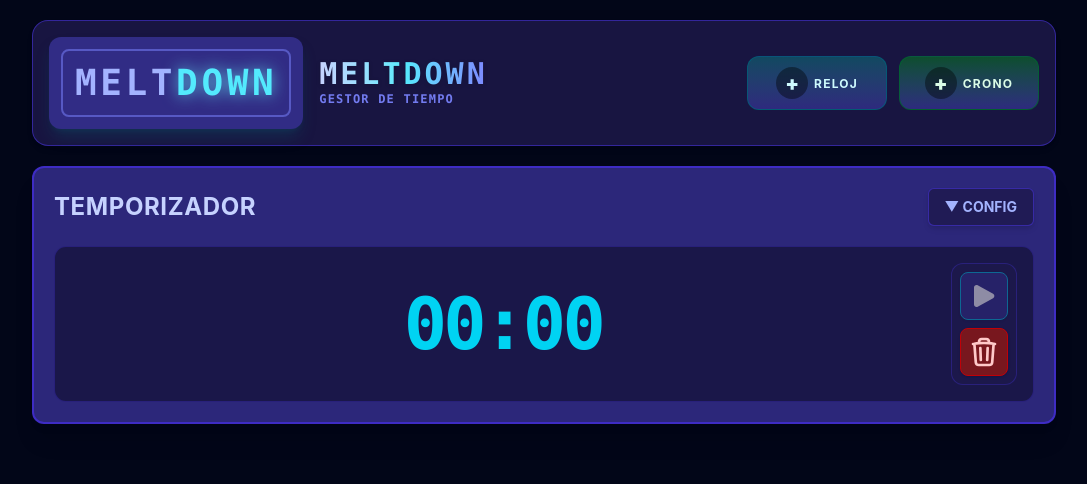
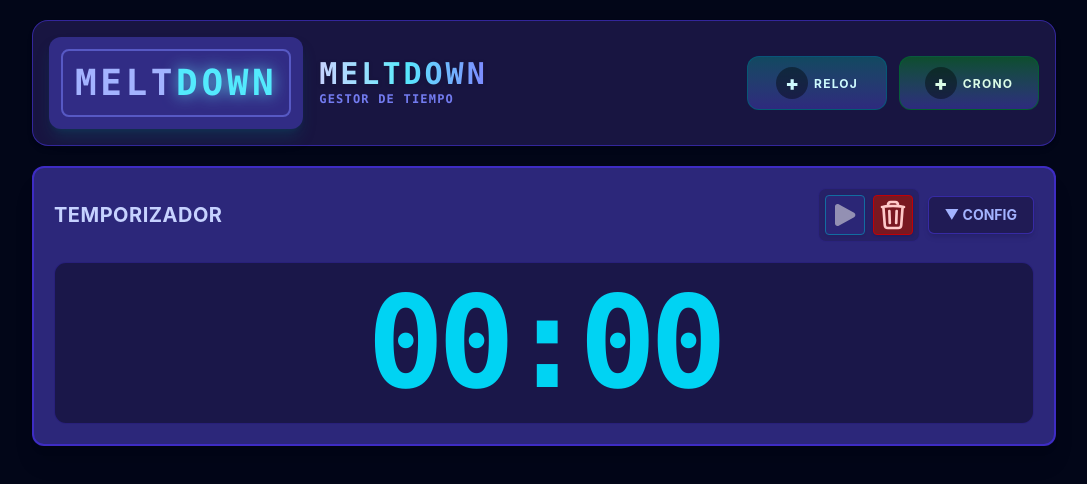
Before and after one commit to jarland12/meltdown-timer, a React (Vite) app: page / in a window 1280 px wide. Shown: the top 484 px of the page, without its empty margins (96-1183 px from the left). Built offline with nearby package versions, Linux system fonts and the light colour scheme.

Commit message:
Add files via upload

```diff
--- a/src/App.tsx
+++ b/src/App.tsx
@@ -154,39 +154,42 @@ const Timer = ({ onDelete }: TimerProps) => {
       )}
 
       {/* Encabezado del Temporizador */}
-      <div className="flex justify-between items-center mb-3">
-        <div className="font-bold text-indigo-200 truncate pr-4 flex-grow text-lg sm:text-2xl tracking-wide uppercase">
+      <div className="flex justify-between items-center mb-3 gap-2">
+        <div className="font-bold text-indigo-200 truncate pr-2 flex-grow text-base sm:text-xl tracking-wide uppercase">
           {name || "TEMPORIZADOR"}
         </div>
+
+        {/* Controles en el encabezado (visibles solo cuando está minimizado) */}
+        {isMinimized && (
+          <div className="flex flex-row gap-1 sm:gap-2 justify-center bg-indigo-950/40 p-1 sm:p-1.5 rounded-lg border border-indigo-800/30">
+            {!isRunning ? (
+              <button onClick={startTimer} disabled={time === 0} className="w-8 h-8 sm:w-10 sm:h-10 flex items-center justify-center rounded bg-cyan-700 text-white hover:bg-cyan-600 transition-colors disabled:opacity-50 disabled:bg-indigo-900 border border-cyan-500 shadow-sm">
+                <PlayIcon />
+              </button>
+            ) : (
+              <button onClick={stopTimer} className="w-8 h-8 sm:w-10 sm:h-10 flex items-center justify-center rounded bg-amber-600 text-white hover:bg-amber-500 transition-colors border border-amber-400 shadow-sm">
+                <PauseIcon />
+              </button>
+            )}
+            <button onClick={onDelete} className="w-8 h-8 sm:w-10 sm:h-10 flex items-center justify-center rounded bg-red-900/90 text-red-200 hover:bg-red-700 hover:text-white transition-colors border border-red-700 shadow-sm">
+              <TrashIcon />
+            </button>
+          </div>
+        )}
+
         <button
           onClick={() => setIsMinimized(!isMinimized)}
-          className="text-indigo-300 hover:text-white font-bold transition-colors bg-indigo-950/80 px-3 py-1.5 sm:px-4 sm:py-2 rounded-md border border-indigo-600/50 hover:bg-indigo-700 hover:border-indigo-400 text-xs sm:text-sm shadow-md"
+          className="text-indigo-300 hover:text-white font-bold transition-colors bg-indigo-950/80 px-2.5 py-1.5 sm:px-4 sm:py-2 rounded-md border border-indigo-600/50 hover:bg-indigo-700 hover:border-indigo-400 text-[0.65rem] sm:text-sm shadow-md whitespace-nowrap"
         >
           {isMinimized ? "▼ CONFIG" : "▲ OCULTAR"}
         </button>
       </div>
 
-      {/* VISTA MINIMIZADA (NÚMEROS MÁS COMPACTOS) */}
+      {/* VISTA MINIMIZADA (NÚMEROS SOLOS) */}
       <div className={`transition-all duration-300 overflow-hidden ${isMinimized ? 'opacity-100 max-h-[300px] mt-2' : 'opacity-0 max-h-0'}`}>
-        <div className="flex flex-row items-center justify-between gap-4 bg-black/40 p-4 rounded-xl border border-indigo-800/50">
-
-          <div className={`font-mono font-black tracking-tighter tabular-nums ${timerDisplayColor} text-5xl sm:text-6xl lg:text-7xl leading-none flex-grow text-center`}>
+        <div className="flex flex-row items-center justify-center bg-black/40 p-4 rounded-xl border border-indigo-800/50">
+          <div className={`font-mono font-black tracking-tighter tabular-nums ${timerDisplayColor} text-6xl sm:text-8xl lg:text-9xl leading-none text-center`}>
             {formatTime(time)}
-          </div>
-
-          <div className="flex flex-col gap-2 justify-center bg-indigo-950/60 p-2 rounded-xl border border-indigo-800/50">
-            {!isRunning ? (
-              <button onClick={startTimer} disabled={time === 0} className="w-10 h-10 sm:w-12 sm:h-12 flex items-center justify-center rounded-lg bg-cyan-700 text-white hover:bg-cyan-600 transition-colors disabled:opacity-50 disabled:bg-indigo-900 border border-cyan-500 shadow-sm">
-                <PlayIcon />
-              </button>
-            ) : (
-              <button onClick={stopTimer} className="w-10 h-10 sm:w-12 sm:h-12 flex items-center justify-center rounded-lg bg-amber-600 text-white hover:bg-amber-500 transition-colors border border-amber-400 shadow-sm">
-                <PauseIcon />
-              </button>
-            )}
-            <button onClick={onDelete} className="w-10 h-10 sm:w-12 sm:h-12 flex items-center justify-center rounded-lg bg-red-900/90 text-red-200 hover:bg-red-700 hover:text-white transition-colors border border-red-700 shadow-sm">
-              <TrashIcon />
-            </button>
           </div>
         </div>
       </div>
@@ -271,39 +274,42 @@ const Stopwatch = ({ onDelete }: StopwatchProps) => {
   return (
     <div className="relative rounded-xl p-4 sm:p-5 h-auto flex flex-col border border-indigo-700/80 shadow-xl w-full bg-indigo-900/80">
 
-      <div className="flex justify-between items-center mb-3">
-        <div className="font-bold text-green-300/90 truncate pr-4 flex-grow text-lg sm:text-2xl tracking-wide uppercase">
+      <div className="flex justify-between items-center mb-3 gap-2">
+        <div className="font-bold text-green-300/90 truncate pr-2 flex-grow text-base sm:text-xl tracking-wide uppercase">
           {name || "CRONÓMETRO"}
         </div>
+
+        {/* Controles en el encabezado (visibles solo cuando está minimizado) */}
+        {isMinimized && (
+          <div className="flex flex-row gap-1 sm:gap-2 justify-center bg-indigo-950/40 p-1 sm:p-1.5 rounded-lg border border-indigo-800/30">
+            {!isRunning ? (
+              <button onClick={startStopwatch} className="w-8 h-8 sm:w-10 sm:h-10 flex items-center justify-center rounded bg-green-700 text-white hover:bg-green-600 transition-colors border border-green-500 shadow-sm">
+                <PlayIcon />
+              </button>
+            ) : (
+              <button onClick={stopStopwatch} className="w-8 h-8 sm:w-10 sm:h-10 flex items-center justify-center rounded bg-amber-600 text-white hover:bg-amber-500 transition-colors border border-amber-400 shadow-sm">
+                <PauseIcon />
+              </button>
+            )}
+            <button onClick={onDelete} className="w-8 h-8 sm:w-10 sm:h-10 flex items-center justify-center rounded bg-red-900/90 text-red-200 hover:bg-red-700 hover:text-white transition-colors border border-red-700 shadow-sm">
+              <TrashIcon />
+            </button>
+          </div>
+        )}
+
         <button
           onClick={() => setIsMinimized(!isMinimized)}
-          className="text-indigo-300 hover:text-white font-bold transition-colors bg-indigo-950/80 px-3 py-1.5 sm:px-4 sm:py-2 rounded-md border border-indigo-600/50 hover:bg-indigo-700 hover:border-indigo-400 text-xs sm:text-sm shadow-md"
+          className="text-indigo-300 hover:text-white font-bold transition-colors bg-indigo-950/80 px-2.5 py-1.5 sm:px-4 sm:py-2 rounded-md border border-indigo-600/50 hover:bg-indigo-700 hover:border-indigo-400 text-[0.65rem] sm:text-sm shadow-md whitespace-nowrap"
         >
           {isMinimized ? "▼ CONFIG" : "▲ OCULTAR"}
         </button>
       </div>
 
-      {/* VISTA MINIMIZADA */}
+      {/* VISTA MINIMIZADA (NÚMEROS SOLOS) */}
       <div className={`transition-all duration-300 overflow-hidden ${isMinimized ? 'opacity-100 max-h-[300px] mt-2' : 'opacity-0 max-h-0'}`}>
-        <div className="flex flex-row items-center justify-between gap-4 bg-black/40 p-4 rounded-xl border border-indigo-800/50">
-
-          <div className="font-mono font-black tracking-tighter tabular-nums text-green-400 text-5xl sm:text-6xl lg:text-7xl leading-none flex-grow text-center">
+        <div className="flex flex-row items-center justify-center bg-black/40 p-4 rounded-xl border border-indigo-800/50">
+          <div className="font-mono font-black tracking-tighter tabular-nums text-green-400 text-6xl sm:text-8xl lg:text-9xl leading-none text-center">
             {formatTime(time)}
-          </div>
-
-          <div className="flex flex-col gap-2 justify-center bg-indigo-950/60 p-2 rounded-xl border border-indigo-800/50">
-            {!isRunning ? (
-              <button onClick={startStopwatch} className="w-10 h-10 sm:w-12 sm:h-12 flex items-center justify-center rounded-lg bg-green-700 text-white hover:bg-green-600 transition-colors border border-green-500 shadow-sm">
-                <PlayIcon />
-              </button>
-            ) : (
-              <button onClick={stopStopwatch} className="w-10 h-10 sm:w-12 sm:h-12 flex items-center justify-center rounded-lg bg-amber-600 text-white hover:bg-amber-500 transition-colors border border-amber-400 shadow-sm">
-                <PauseIcon />
-              </button>
-            )}
-            <button onClick={onDelete} className="w-10 h-10 sm:w-12 sm:h-12 flex items-center justify-center rounded-lg bg-red-900/90 text-red-200 hover:bg-red-700 hover:text-white transition-colors border border-red-700 shadow-sm">
-              <TrashIcon />
-            </button>
           </div>
         </div>
       </div>
```
